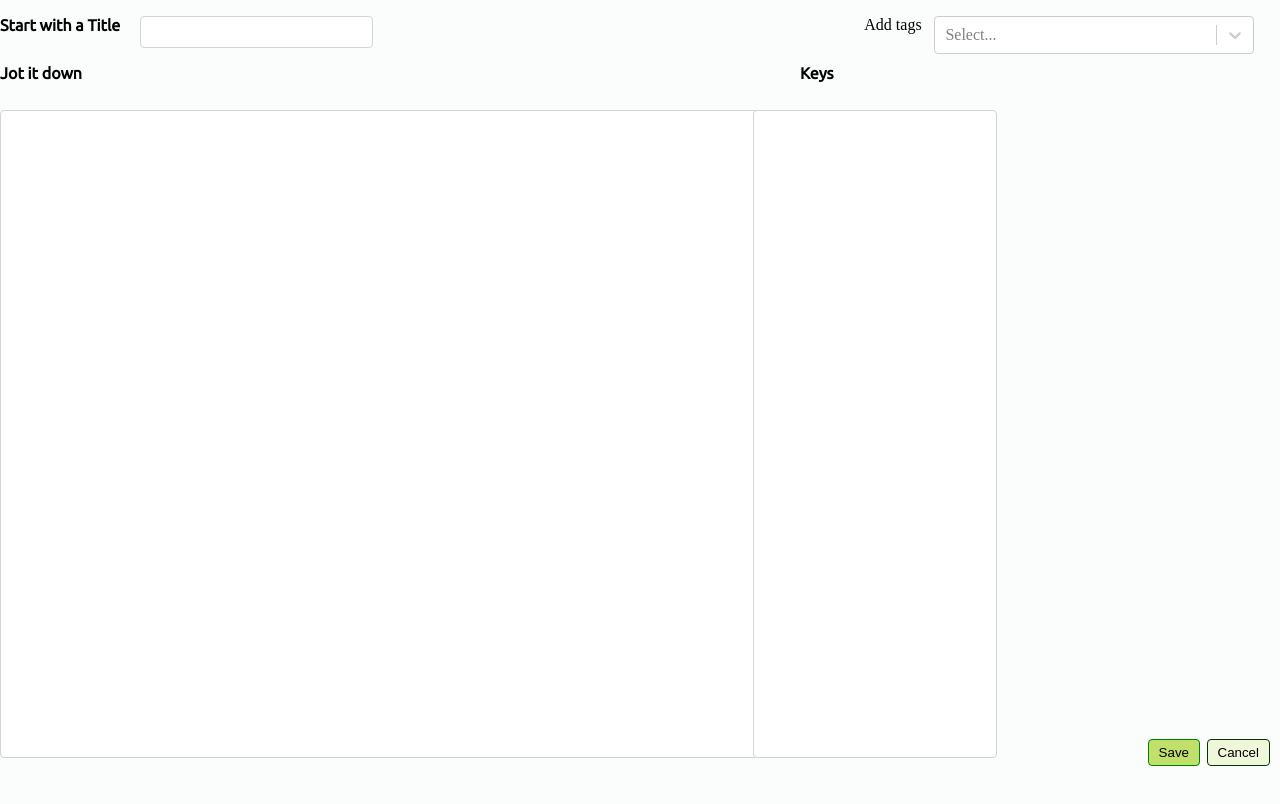
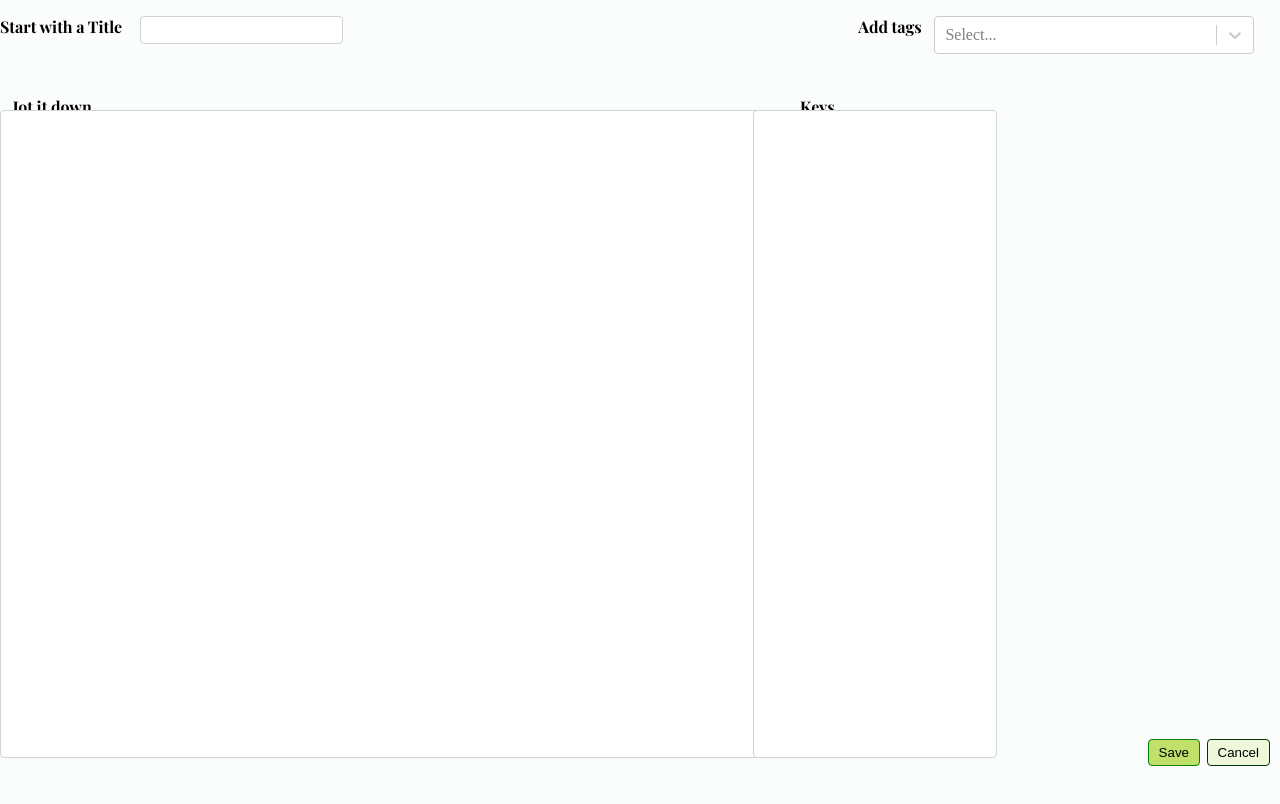
Before and after one commit to ssasidh1/Jot, a React (Vite) app: page /create in a window 1280 px wide. Shown: the top 804 px of the page. Built offline with nearby package versions, Linux system fonts and the light colour scheme.

Commit message:
Mostly done

```diff
--- a/package.json
+++ b/package.json
@@ -10,8 +10,12 @@
     "preview": "vite preview"
   },
   "dependencies": {
+    "draft-js": "^0.11.7",
+    "html-react-parser": "^4.2.2",
+    "quill": "^1.3.7",
     "react": "^18.2.0",
     "react-dom": "^18.2.0",
+    "react-quill": "^2.0.0",
     "react-router-dom": "^6.15.0",
     "react-select": "^5.7.4",
     "uuidv4": "^6.2.13"
--- a/src/CreateNote.jsx
+++ b/src/CreateNote.jsx
@@ -4,7 +4,8 @@ import { Link } from "react-router-dom";
 import { useNavigate } from 'react-router-dom'
 import CreatableReactSelect from "react-select/creatable"
 import { getTags, useLocalStorage } from "./useLocalStorage";
-
+import {RichTextEditor} from "./RichTextEditor";
+import parse from 'html-react-parser';
 export function CreateNote(){
 
 
@@ -19,6 +20,7 @@ export function CreateNote(){
     const [isLoading, setIsLoading] = useState(false);
     const [Options, setOptions] = useState(Defaultoptions);
     const [value, setValue] = useState([]);
+    const [body,setBody] = useState('');
 
 
     const handleSubmit =(e)=>{
@@ -48,7 +50,9 @@ export function CreateNote(){
         },1000);
     }
 
-
+    const setBodyContent=(e)=>{
+        setBody(e.target.value)
+    }
     return(
        <>
        <form className={styles['form-data']} onSubmit= {handleSubmit  } ref={formRef}>
@@ -68,7 +72,8 @@ export function CreateNote(){
         onCreateOption={handleCreate} name="tags" />
 
         <label htmlFor="body" className={styles["body-label"]}>Jot it down</label>
-        <textarea  className={styles["textarea"]} id="body" name="body" required></textarea>
+        <textarea  className={styles["textarea"]} id="body" name="body" value={parse(body)}
+        onChange={setBodyContent} required></textarea>
 
         <label htmlFor="keys"  className={styles["keypts-label"]}>Keys</label>
         <textarea  className={styles["textarea-keys"]} id="keys" name="keys" ></textarea>
@@ -81,7 +86,9 @@ export function CreateNote(){
         <input className={styles["cancel-btn"]} type="submit" disabled = {isLoading} value="Cancel" />
         </Link>
        </form>
-       {/* //<NotesStorage data={initialVal} />  */}
+       {/* <RichTextEditor body={body} setBody={setBody}/> */}
        </>
+
     )
+
 }
--- a/src/Home.module.css
+++ b/src/Home.module.css
@@ -1,7 +1,7 @@
+@import url('https://fonts.googleapis.com/css2?family=Noto+Sans+Display:ital,wght@0,400;1,100&family=Open+Sans:ital,wght@1,300;1,400;1,500&family=Roboto+Slab:wght@500&display=swap');
 .html, body{
     margin: 0px;
     padding: 0px;
-    height: 100vh;
     border: 0;
     background-color: rgba(220, 233, 233, 0.096);
 }
@@ -25,7 +25,7 @@
     top:20%;
     width: 25%;
     padding: 0.375rem 0.75rem;
-    font-size: 0.90rem;
+    font-family: 'Noto Sans Display', sans-serif;
     line-height: 2;
     font-weight: 500;
     color: #000000;
@@ -44,9 +44,9 @@
         position:absolute;
         top:20%;
         width: 24%;
-        font-size: 0.90rem;
+        font-family: 'Noto Sans Display', sans-serif;
         line-height: 2;
-        font-weight: 500;
+        font-size: 13.5px;
         color: #000000;
         background-color: #fff;
         border: 1px solid #edeef0;
@@ -131,7 +131,7 @@
 .plusbutton{
     position: absolute;
     top:26%;
-    left:80%;
+    left:85%;
     overflow: none;
     background-color: inherit;
     border: none;
--- /dev/null
+++ b/src/RichTextEditor.jsx
@@ -0,0 +1,61 @@
+import React, { useState } from 'react';
+import styles from "./RichTextEditor.module.css"
+export function RichTextEditor({body,setBody}) {
+
+  const [formattingOptions, setFormattingOptions] = useState({
+    bold: false,
+    italic: false,
+    underline: false,
+  });
+
+  const toggleFormattingOption = (option) => {
+    setFormattingOptions((prevOptions) => ({
+      ...prevOptions,
+      [option]: !prevOptions[option],
+    }));
+    const formattedBody = applyformatting(body);
+    setBody(formattedBody)
+  }
+  const applyformatting= (content)=>{
+    if (formattingOptions.bold) {
+      content = `<b>${content}</b>`;
+    }
+    if (formattingOptions.italic) {
+      content = `<i>${content}</i>`;
+    }
+    if (formattingOptions.underline) {
+      content = `<u>${content}</u>`;
+    }
+    return content;
+  };
+
+
+  return (
+    <div>
+      <div className={styles["menu"]}>
+        <button
+          onClick={() => toggleFormattingOption('bold')}
+          style={{ fontWeight: formattingOptions.bold ? 'bold' : 'normal' }}
+        >
+          Bold
+        </button>
+        <button
+          onClick={() => toggleFormattingOption('italic')}
+          style={{ fontStyle: formattingOptions.italic ? 'italic' : 'normal' }}
+        >
+          Italic
+        </button>
+        <button
+          onClick={() => toggleFormattingOption('underline')}
+          style={{ textDecoration: formattingOptions.underline ? 'underline' : 'none' }}
+        >
+          Underline
+        </button>
+      </div>
+
+
+    </div>
+  );
+}
+
+export default RichTextEditor;
--- /dev/null
+++ b/src/RichTextEditor.module.css
@@ -0,0 +1,4 @@
+.menu{
+    position: absolute;
+    top:10%;
+}
--- a/src/createNote.module.css
+++ b/src/createNote.module.css
@@ -1,4 +1,7 @@
-@import url('https://fonts.googleapis.com/css2?family=Ubuntu&display=swap');
+@import url('https://fonts.googleapis.com/css2?family=Open+Sans:ital,wght@1,400;1,500&display=swap');
+@import url('https://fonts.googleapis.com/css2?family=Open+Sans:ital,wght@1,300;1,400;1,500&family=Roboto+Slab:wght@500&display=swap');
+@import url('https://fonts.googleapis.com/css2?family=Crimson+Text:ital,wght@0,400;1,400;1,600&family=Noto+Sans+Display:ital,wght@0,400;1,100&family=Open+Sans:ital,wght@1,300;1,400;1,500&family=Roboto+Slab:wght@500&display=swap');
+@import url('https://fonts.googleapis.com/css2?family=Crimson+Text:ital,wght@0,400;1,400;1,600&family=Noto+Sans+Display:ital,wght@0,400;1,100&family=Open+Sans:ital,wght@1,300;1,400;1,500&family=Playfair+Display:wght@700&family=Roboto+Slab:wght@500&display=swap');
 .form-data{
     position: absolute;
     top:2%;
@@ -10,8 +13,7 @@
     position:absolute;
     left:140px;
     padding: 0.200rem 0.75rem;
-    font-size: 1rem;
-    font-weight: 400;
+
     line-height: 1.5;
     color: #212529;
     background-color: #fff;
@@ -22,13 +24,16 @@
 
 .name-label{
     position: absolute;
-    font-family: 'Ubuntu', sans-serif;
-    font-weight: bolder;
+    font-family: 'Playfair Display', serif;
+    font-size: 16px;
 }
 
 .tags{
+    font-family: 'Playfair Display', serif;
+    font-size: 16px;
     position: absolute;
     right:28%;
+
 }
 .creatable{
     position: absolute !important;
@@ -43,9 +48,10 @@
 .body-label{
     position: absolute;
     display: block;
-    top: 6%;
-    font-family: 'Ubuntu', sans-serif;
-    font-weight: bolder;
+    top: 10%;
+    font-family: 'Playfair Display', serif;
+    font-size: 16px;
+    left:1%;
 }
 
 .textarea{
@@ -56,9 +62,9 @@
     height: 80%;
     resize: none;
     padding: 0.200rem 0.75rem;
-    font-size: 1rem;
-    font-weight: 400;
-    line-height: 1.5;
+    font-family: 'Crimson Text', serif;
+    font-size: 20px;
+    font-weight: 500;
     color: #212529;
     background-color: #fff;
     border: 1px solid #ced4da;
@@ -72,10 +78,12 @@
 .keypts-label{
     position: absolute;
     display: block;
-    top:6%;
+    top:10%;
     left: 800px;
     font-family: 'Ubuntu', sans-serif;
     font-weight: bolder;
+    font-family: 'Playfair Display', serif;
+    font-size: 16px;
 }
 
 .textarea-keys{
@@ -127,3 +135,8 @@
 .module{
     background-color: red;
 }
+
+.textEditor{
+    position: absolute;
+    top:30%;
+}
--- a/src/notesStorage.module.css
+++ b/src/notesStorage.module.css
@@ -1,3 +1,5 @@
+@import url('https://fonts.googleapis.com/css2?family=Open+Sans:ital,wght@1,400;1,500&display=swap');
+@import url('https://fonts.googleapis.com/css2?family=Open+Sans:ital,wght@1,300;1,400;1,500&family=Roboto+Slab:wght@500&display=swap');
 .container{
     position: absolute;
     display: grid;
@@ -27,7 +29,7 @@
 .card-title{
     position: absolute;
     top:1%;
-    font-size:20px;
+    font-family: 'Roboto Slab', serif;
     width: 100%;
     height: auto;
     text-align: justify;
@@ -39,9 +41,9 @@
     flex-grow: 1;
     top:20%;
     left: 5%;
-    background-color: green;
     padding: 10px;
-    font-size: 14px;
+    font-family: 'Open Sans', sans-serif;
+    color: rgb(76, 82, 82);
     overflow: hidden;
     text-overflow: ellipsis;
     height: 90px;
```
Also changed, not shown: 1 other file (tests, documents, lock files or other folders).
